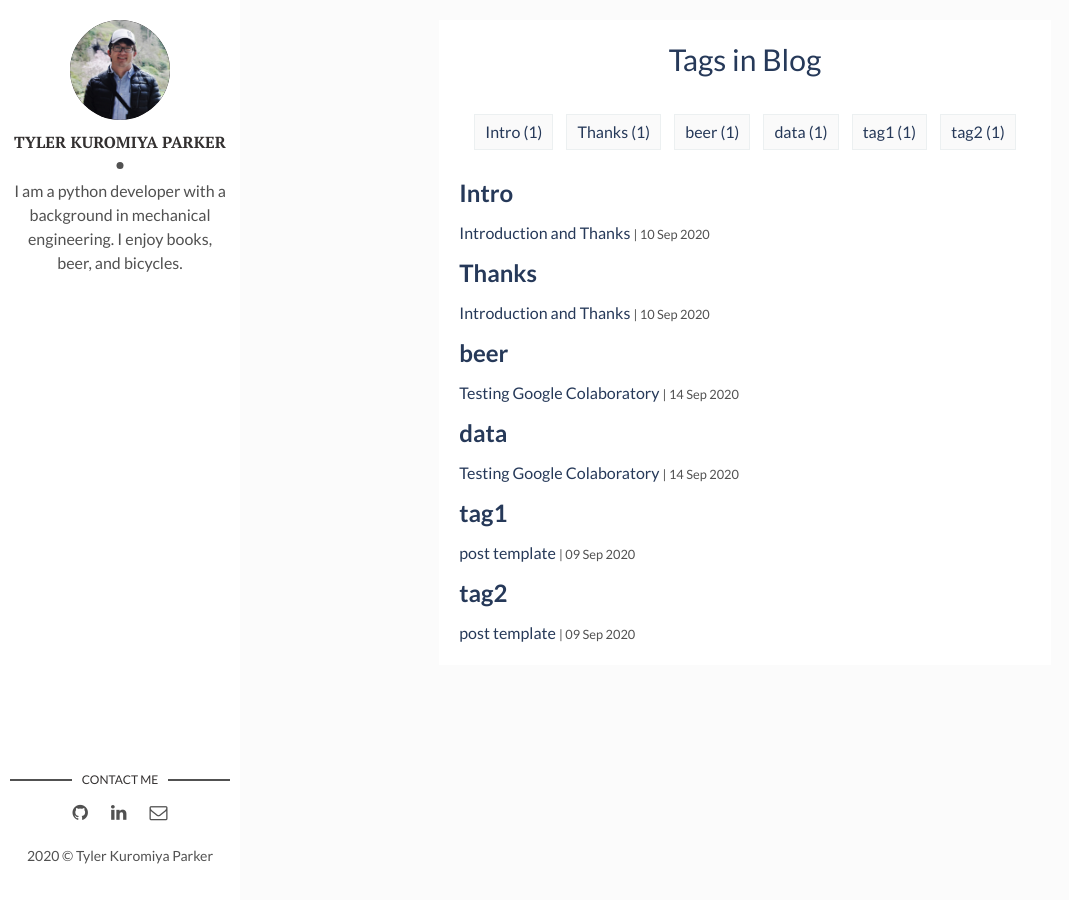
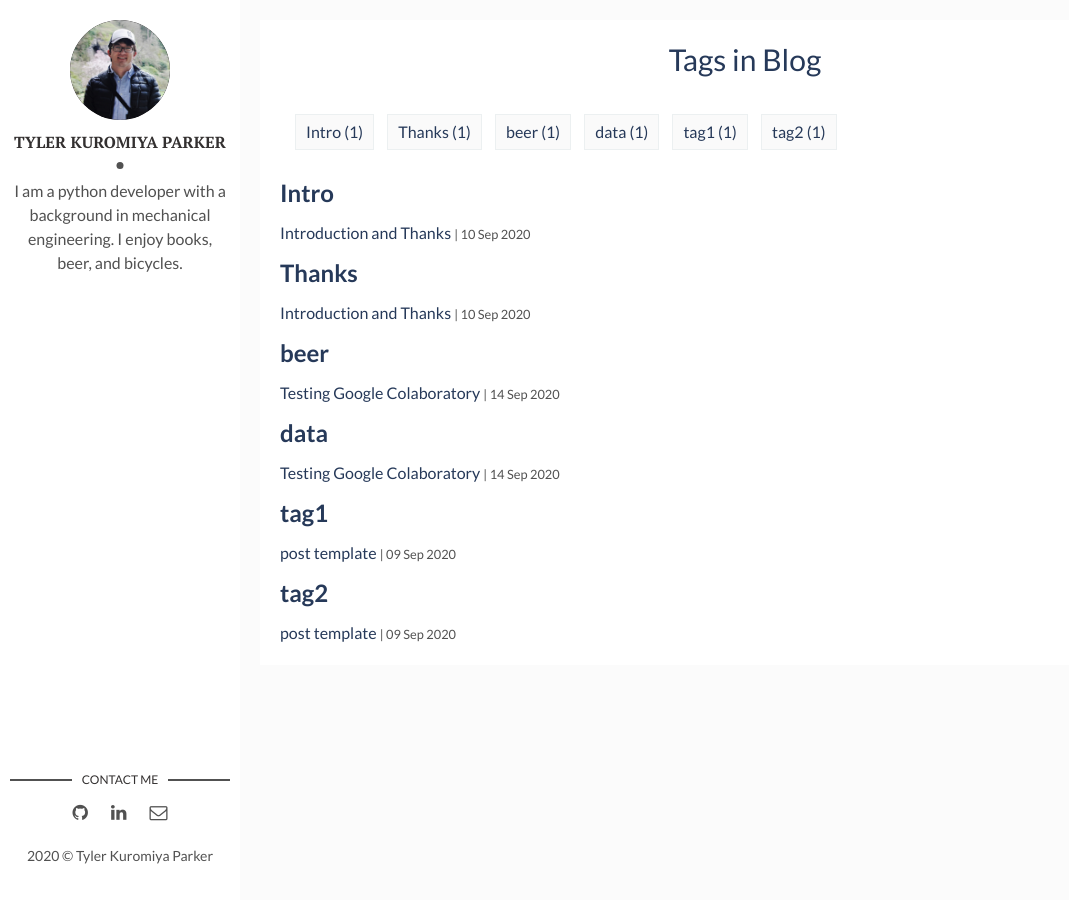
Before and after one commit to tylerkkp/tylerkkp.github.io, a Jekyll site: the page built from tags.html, in a window 1280 px wide. Shown: the whole page, without its empty margins (0-1069 px from the left). Built offline with Jekyll 4.4.1, drawn with Linux system fonts in a browser that asks for light colours.

Commit message:
reverted wrapper class to previous

```diff
--- a/assets/css/main.css
+++ b/assets/css/main.css
@@ -886,8 +886,6 @@ table tfoot td {
 .wrapper {
   max-width: 1250px;
   position: relative;
-  display: flex;
-  justify-content: center;
 }
 
 .post, .article-page {
```
